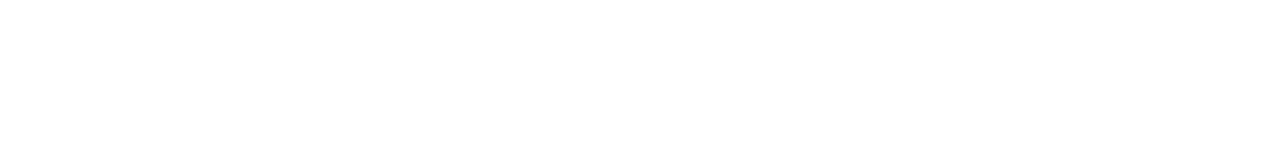
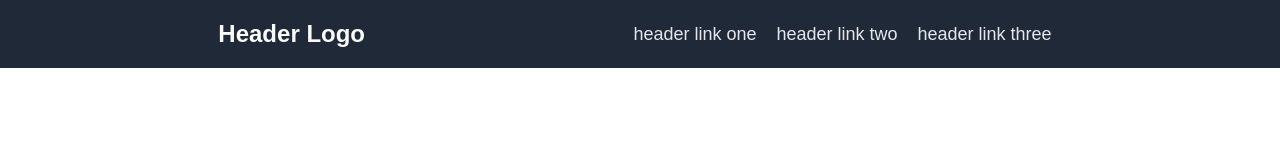
Before and after one commit to hjoseph263/landing-page, a plain HTML site: page index.html in a window 1280 px wide. Drawn offline with Linux system fonts and the light colour scheme.

Commit message:
Create header
Tried to recreate how the header looks in given prompt.
May have to edit css file later.

```diff
--- a/index.html
+++ b/index.html
@@ -3,6 +3,17 @@
     <head>
         <meta charset="UTF-8">
         <title>Landing Page Exercise</title>
+        <link rel="stylesheet" href="./styles.css">
     </head>
+    <body>
+        <div class="header">
+            <div class="logo">Header Logo</div>
+            <ul class="links">
+                <li>header link one</li>
+                <li>header link two</li>
+                <li>header link three</li>
+            </ul>
+        </div>
 
+    </body>
 </html>
--- a/styles.css
+++ b/styles.css
@@ -0,0 +1,32 @@
+body {
+    margin: 0;
+    font-family: 'Helvetica Now', sans-serif;
+}
+.header {
+    display: flex;
+    justify-content: space-evenly;
+    align-items: center;
+    background-color: #1F2937;
+    padding: 20px 0;
+}
+
+.logo {
+    font-size: 24px;
+    color: #F9FAF8;
+    font-weight: bold;
+}
+.links {
+    display: flex;
+    font-size: 18px;
+    color: #E5E7EB;
+    margin: 0;
+}
+
+ul {
+    list-style: none;
+    display: flex;
+    justify-content: space-evenly;
+}
+li {
+    margin: 0 10px;
+}
```
